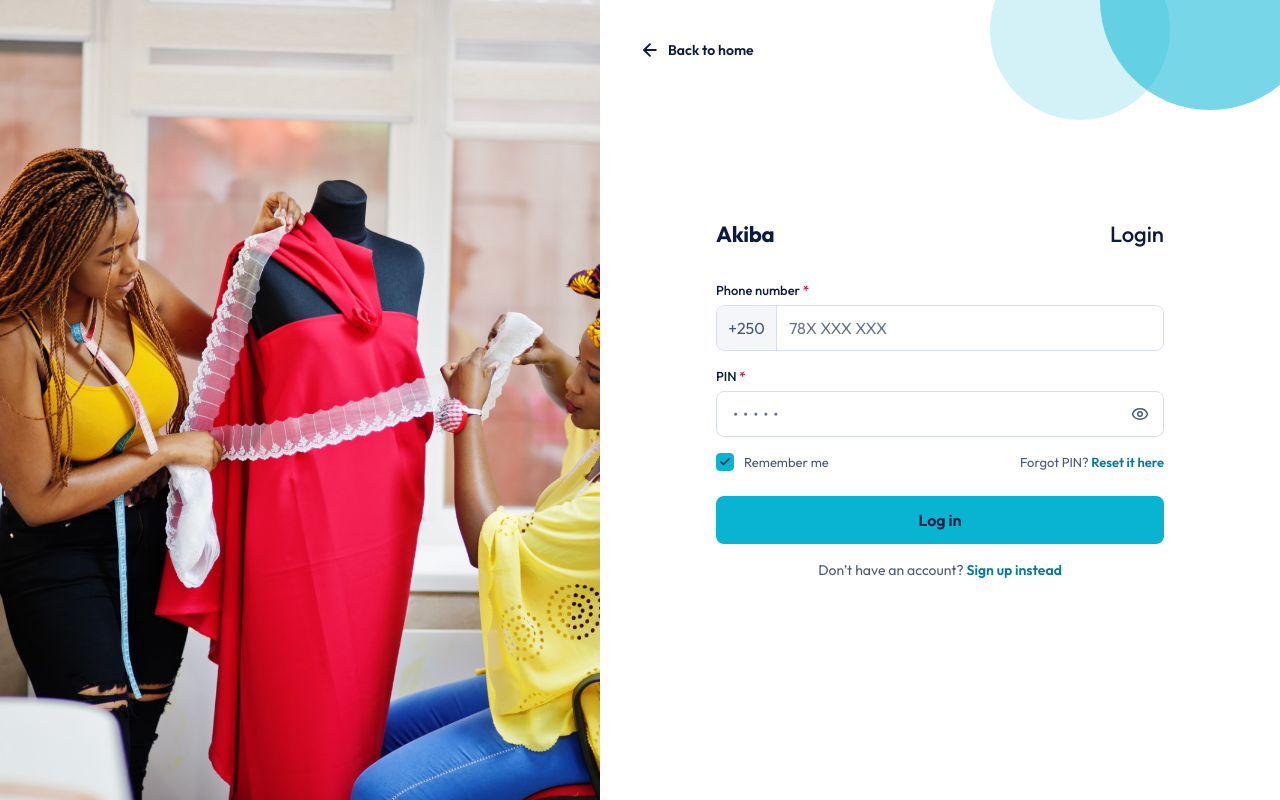
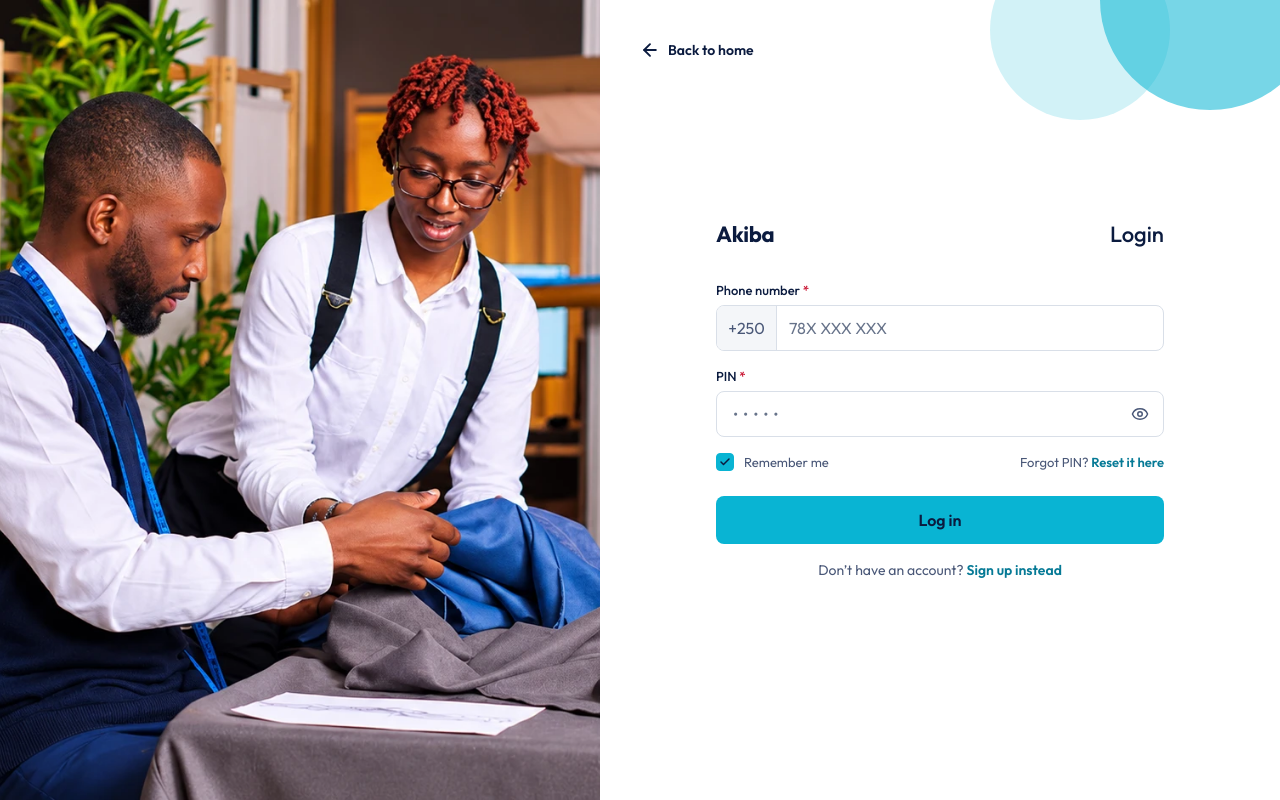
Before and after one commit to kenchirchir/AKIBA, a Next.js app: page /login in a window 1280 px wide. Built offline with nearby package versions, Linux system fonts and the light colour scheme; no server answers.

Commit message:
New photo for landinng page and signup page

```diff
--- a/src/app/(auth)/layout.tsx
+++ b/src/app/(auth)/layout.tsx
@@ -3,7 +3,7 @@ import Image from "next/image";
 import Link from "next/link";
 import { ArrowLeft } from "lucide-react";
 import { useTranslations } from "next-intl";
-import heroImage from "@/assets/welcome-hero.jpg";
+import heroImage from "@/assets/welcome-hero.webp";
 import { DecorativeCircles } from "@/components/layout/decorative-circles";
 
 export default function AuthLayout({ children }: { children: ReactNode }) {
@@ -18,7 +18,7 @@ export default function AuthLayout({ children }: { children: ReactNode }) {
           fill
           placeholder="blur"
           sizes="50vw"
-          className="object-cover"
+          className="object-cover object-[30%_50%]"
         />
       </div>
       <div className="relative flex flex-1 flex-col overflow-hidden px-6 pt-36 pb-10 md:items-center md:justify-center md:px-10 md:py-16">
--- a/src/app/(site)/(discover)/page.tsx
+++ b/src/app/(site)/(discover)/page.tsx
@@ -2,7 +2,7 @@ import Image from "next/image";
 import Link from "next/link";
 import { ArrowDown } from "lucide-react";
 import { getTranslations } from "next-intl/server";
-import heroImage from "@/assets/welcome-hero.jpg";
+import heroImage from "@/assets/welcome-hero.webp";
 import { GarmentGrid } from "@/components/garments/garment-grid";
 import { Container } from "@/components/layout/container";
 import { FeedHeader } from "@/components/layout/feed-header";
@@ -23,7 +23,7 @@ export default async function WelcomePage() {
   return (
     <main className="flex-1">
       <section className="bg-brand md:bg-white lg:grid lg:min-h-[calc(100dvh-5rem)] lg:grid-cols-2">
-        <div className="relative aspect-[3/2] lg:aspect-auto">
+        <div className="relative aspect-video lg:aspect-auto">
           <Image
             src={heroImage}
             alt={t("imageAlt")}
@@ -31,7 +31,7 @@ export default async function WelcomePage() {
             priority
             placeholder="blur"
             sizes="(min-width: 1024px) 50vw, 100vw"
-            className="object-cover object-[56%_50%]"
+            className="object-cover object-[30%_50%]"
           />
         </div>
         <div className="relative px-5 pt-6 pb-12 md:flex md:flex-col md:justify-center md:px-10 md:py-16 xl:px-20">
```
Also changed, not shown: src/assets/welcome-hero.jpg (deleted), src/assets/welcome-hero.webp (added), 1 other file (tests, documents, lock files or other folders).
